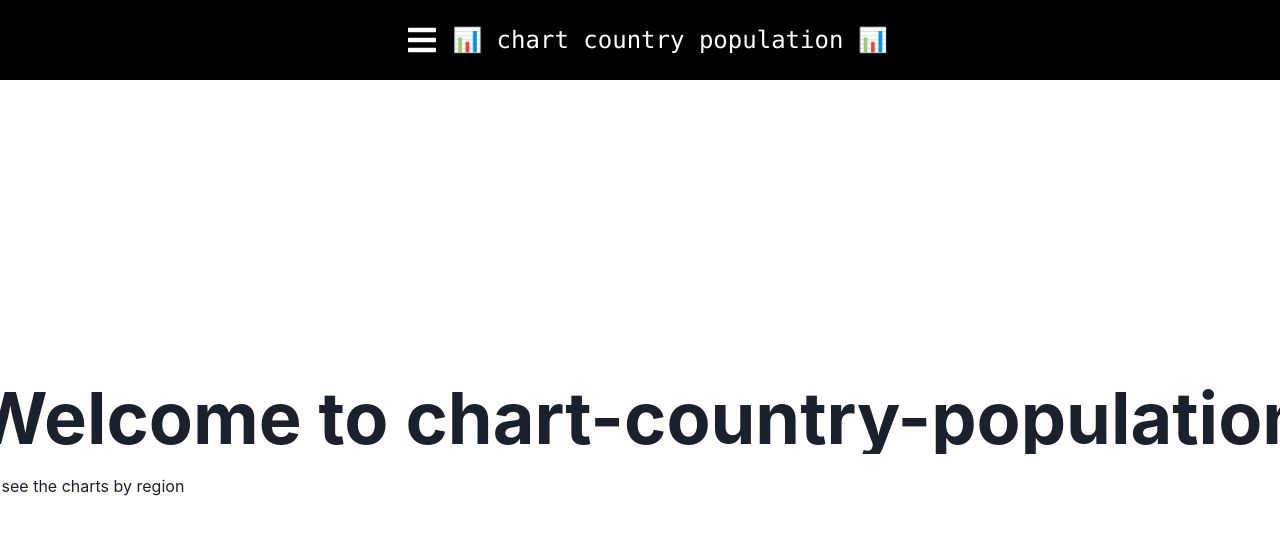
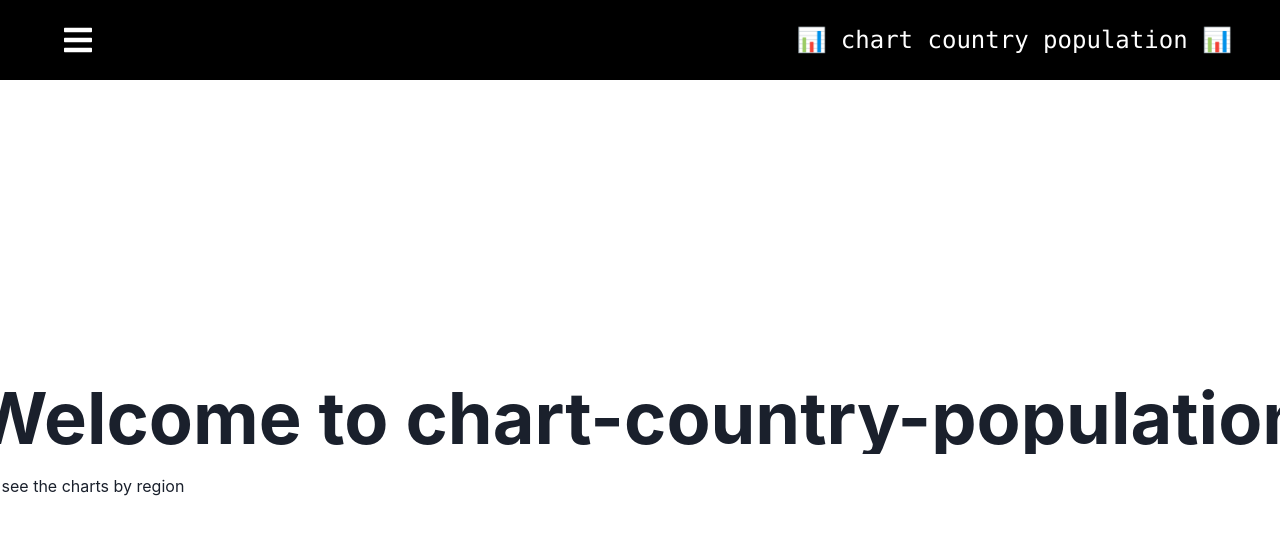
Before and after one commit to gabrielcerri/chart-app, a React (Create React App) app: page / in a window 1280 px wide. Shown: the top 534 px of the page. Built offline with nearby package versions, Linux system fonts and the light colour scheme.

Commit message:
Change style of header

```diff
--- a/src/components/Header.js
+++ b/src/components/Header.js
@@ -9,7 +9,7 @@ export const Header = () => {
       w="full"
       bg="black"
       direction="row"
-      justify="center"
+      justify="space-between"
       align="center"
       p="1rem 3rem"
     >
```
